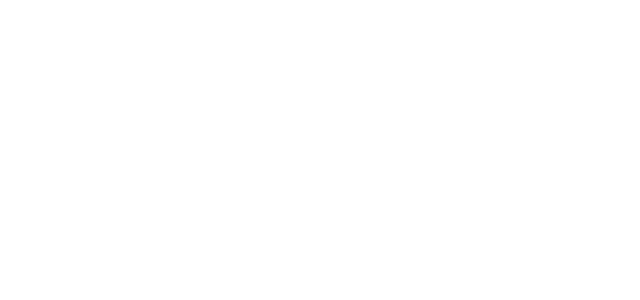
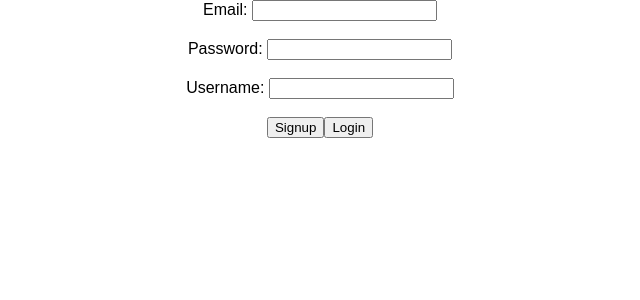
Before and after one commit to aiswarya309/webpage_03_10_22, a React (Create React App) app: page /signup in a window 1280 px wide. Shown: the top 300 px of the page, without its empty margins (320-960 px from the left). Built offline with nearby package versions, Linux system fonts and the light colour scheme.

Commit message:
signup_page

```diff
--- a/package.json
+++ b/package.json
@@ -20,6 +20,7 @@
     "react-redux": "^8.0.2",
     "react-router-dom": "^5.3.0",
     "react-scripts": "5.0.1",
+    "react-toastify": "^9.0.8",
     "redux": "^4.0.5",
     "redux-thunk": "^2.4.1",
     "typescript": "^4.7.4",
--- a/src/App.tsx
+++ b/src/App.tsx
@@ -9,12 +9,18 @@
 import PageAbout from './Pages/PageAbout/PageAbout'
 import PageFeedback from './Pages/pageFeedback/pageFeedback'
 import PageEmployeeFullDetails from './Pages/pageEmployeeFullDetails/pageEmployeeFullDetails'
+import Signup from './component/signup/signup'
+import {ToastContainer ,toast} from 'react-toastify';
+import 'react-toastify/dist/ReactToastify.css'  ;
+
 
 function App() {
   return (
     <Provider store={store}>
       <Router>
       <div className="App">
+      <ToastContainer/>
+
         <Switch>
           <Route  path='/login'>
             <Login />
@@ -24,6 +30,7 @@
           <PrivateRoute component={PageAbout} path='/about' exact/>
           <PrivateRoute component={PageFeedback} path='/feedback'  exact/>
           <Route path='/pageEmployeeFullDetails' component={PageEmployeeFullDetails}/>
+          <Route path='/signup' component={Signup}/>
         </Switch>
       </div>
     </Router>
--- a/src/component/Login/Login.tsx
+++ b/src/component/Login/Login.tsx
@@ -1,7 +1,9 @@
 import { useState } from "react";
-import { useHistory } from "react-router-dom";
+import { useHistory ,Link} from "react-router-dom";
 import { authData } from "../../Redux/App/actionApp";
 import { useDispatch} from 'react-redux';
+import {ToastContainer ,toast} from 'react-toastify';
+import 'react-toastify/dist/ReactToastify.css'  ;
 
 function Login(){
     const [loginData, setLoginData] = useState({
@@ -13,6 +15,8 @@
     const dispatch =useDispatch()
     const btnClick =() =>{
         if((txtName === 'admin') && (password === 'admin')){
+            toast.success("succes")
+
             sessionStorage.setItem("AuthValue","true")
             dispatch(authData())
             history.push('/')
@@ -24,9 +28,11 @@
             <div>
                 <form>
                     Name: <input type="text"  onChange={(val)=>setLoginData({...loginData,txtName:val.target.value})} value={txtName}/><br/><br/>
-                    Password: <input type="text" onChange={(val)=>setLoginData({...loginData,password:val.target.value})} value={password}/><br/><br/>
+                    Password: <input type="password" onChange={(val)=>setLoginData({...loginData,password:val.target.value})} value={password}/><br/><br/>
                     <button type="button" onClick={btnClick}>Login</button>
+                    <Link to="/signup">Signup</Link>
                 </form>
+
             </div>
             )
 }
--- /dev/null
+++ b/src/component/signup/signup.tsx
@@ -0,0 +1,33 @@
+import {useState} from 'react'
+import { useHistory } from "react-router-dom";
+import axios from 'axios';
+function Signup(){
+    const [signup , setsignup]=useState({
+            email :'',
+            password:'',
+            name:''
+    })
+    const history =useHistory()
+    const {email,password,name} =signup
+    const btnclick=()=>{
+        axios.post('http://localhost:5000/auth/signup',{email,password,name})
+        history.push('/login')
+        console.log("Signup",email,password,name)
+    }
+    const signupset=(e:any)=>{
+        setsignup({...signup,email:e.target.value})
+    }
+        return(
+            <div>
+                <form>
+                    Email: <input type="text" value={email} onChange={signupset}/><br/><br/>
+                    Password: <input type="password" value={password} onChange={(e)=>{setsignup({...signup,password:e.target.value})}}/><br/><br/>
+                    Username: <input type="text" value={name} onChange={(e)=>{setsignup({...signup,name:e.target.value})}}/><br/><br/>
+                    <button type="button" onClick={btnclick}>Signup</button>
+                    <button type="button" onClick={()=>history.push('/login')}>Login</button>
+
+                </form>
+            </div>
+            )
+}
+export default Signup
```
Also changed, not shown: 2 other files (tests, documents, lock files or other folders).
